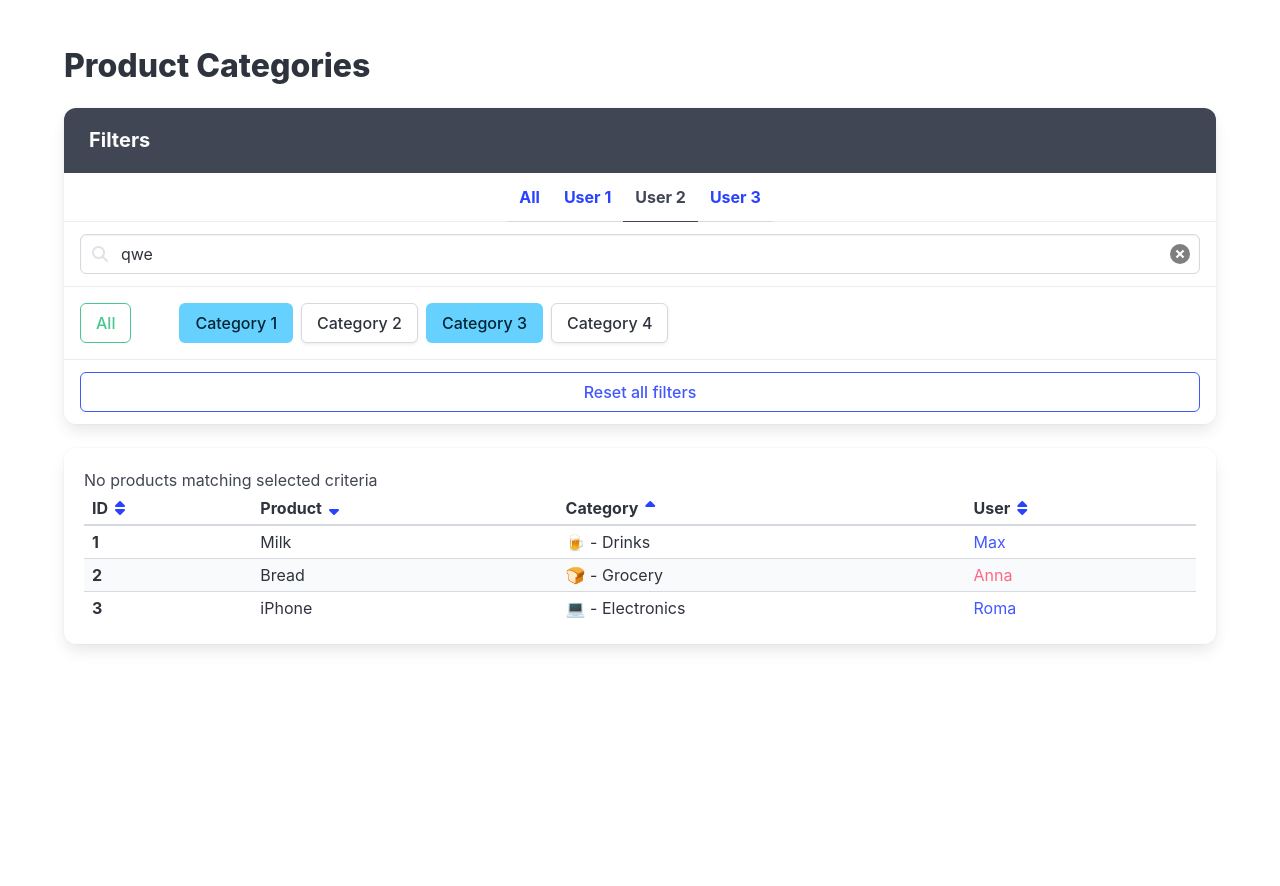
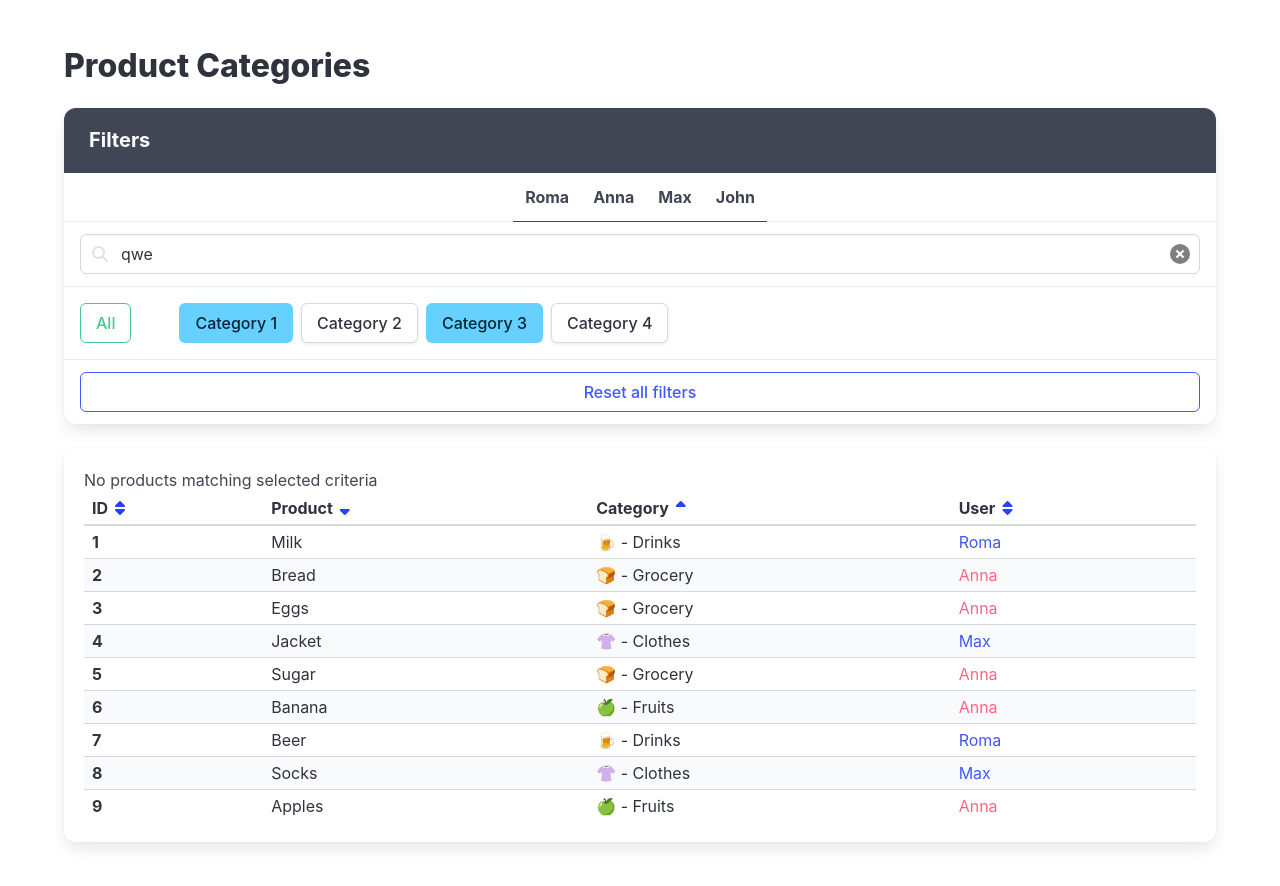
Before and after one commit to Tysiachnyk/superpooper, a React (Vite) app: page / in a window 1280 px wide. Shown: the top 886 px of the page. Before the commit the page ends 800 px from the top, so only its background shows below. Built offline with nearby package versions, Linux system fonts and the light colour scheme.

Commit message:
Solve 1 step and a bit of the second

```diff
--- a/src/App.jsx
+++ b/src/App.jsx
@@ -1,19 +1,42 @@
 /* eslint-disable jsx-a11y/accessible-emoji */
-import React from 'react';
 import './App.scss';
+import { useState } from 'react';
+import { Users } from './components/Users/Users';
+import { Product } from './components/Product/Product';
 
-// import usersFromServer from './api/users';
-// import categoriesFromServer from './api/categories';
-// import productsFromServer from './api/products';
+import usersFromServer from './api/users';
+import categoriesFromServer from './api/categories';
+import productsFromServer from './api/products';
 
-// const products = productsFromServer.map((product) => {
-//   const category = null; // find by product.categoryId
-//   const user = null; // find by category.ownerId
+const products = productsFromServer.map(product => {
+  const category = categoriesFromServer.find(
+    currentCategory => currentCategory.id === product.categoryId,
+  ); // find by product.categoryId
+  const user = usersFromServer.find(
+    currentUser => currentUser.id === category.ownerId,
+  ); // find by category.ownerId
 
-//   return null;
-// });
+  return {
+    ...product,
+    category,
+    user,
+  };
+});
 
-export const App = () => (
+function filterProductsByOwnerID(allProducts, ownerId) {
+  if (ownerId === null) {
+    return allProducts;
+  }
+
+  return allProducts.filter(product => product.user.id === ownerId);
+}
+
+export const App = () => {
+  const [selectedUserId, setSelectedUserId] = useState(null);
+
+  const visibleProducts = filterProductsByOwnerID(products, selectedUserId);
+
+  return (
     <div className="section">
       <div className="container">
         <h1 className="title">Product Categories</h1>
@@ -23,34 +46,25 @@ export const App = () => (
             <p className="panel-heading">Filters</p>
 
             <p className="panel-tabs has-text-weight-bold">
-            <a
-              data-cy="FilterAllUsers"
-              href="#/"
-            >
+              <Users
+                users={usersFromServer}
+                setSelectedUserId={setSelectedUserId}
+              />
+              {/* <a data-cy="FilterAllUsers" href="#/">
                 All
               </a>
 
-            <a
-              data-cy="FilterUser"
-              href="#/"
-            >
+              <a data-cy="FilterUser" href="#/">
                 User 1
               </a>
 
-            <a
-              data-cy="FilterUser"
-              href="#/"
-              className="is-active"
-            >
+              <a data-cy="FilterUser" href="#/" className="is-active">
                 User 2
               </a>
 
-            <a
-              data-cy="FilterUser"
-              href="#/"
-            >
+              <a data-cy="FilterUser" href="#/">
                 User 3
-            </a>
+              </a> */}
             </p>
 
             <div className="panel-block">
@@ -95,11 +109,7 @@ export const App = () => (
                 Category 1
               </a>
 
-            <a
-              data-cy="Category"
-              className="button mr-2 my-1"
-              href="#/"
-            >
+              <a data-cy="Category" className="button mr-2 my-1" href="#/">
                 Category 2
               </a>
 
@@ -110,11 +120,7 @@ export const App = () => (
               >
                 Category 3
               </a>
-            <a
-              data-cy="Category"
-              className="button mr-2 my-1"
-              href="#/"
-            >
+              <a data-cy="Category" className="button mr-2 my-1" href="#/">
                 Category 4
               </a>
             </div>
@@ -145,7 +151,6 @@ export const App = () => (
                 <th>
                   <span className="is-flex is-flex-wrap-nowrap">
                     ID
-
                     <a href="#/">
                       <span className="icon">
                         <i data-cy="SortIcon" className="fas fa-sort" />
@@ -157,7 +162,6 @@ export const App = () => (
                 <th>
                   <span className="is-flex is-flex-wrap-nowrap">
                     Product
-
                     <a href="#/">
                       <span className="icon">
                         <i data-cy="SortIcon" className="fas fa-sort-down" />
@@ -169,7 +173,6 @@ export const App = () => (
                 <th>
                   <span className="is-flex is-flex-wrap-nowrap">
                     Category
-
                     <a href="#/">
                       <span className="icon">
                         <i data-cy="SortIcon" className="fas fa-sort-up" />
@@ -181,7 +184,6 @@ export const App = () => (
                 <th>
                   <span className="is-flex is-flex-wrap-nowrap">
                     User
-
                     <a href="#/">
                       <span className="icon">
                         <i data-cy="SortIcon" className="fas fa-sort" />
@@ -193,56 +195,11 @@ export const App = () => (
             </thead>
 
             <tbody>
-            <tr data-cy="Product">
-              <td className="has-text-weight-bold" data-cy="ProductId">
-                1
-              </td>
-
-              <td data-cy="ProductName">Milk</td>
-              <td data-cy="ProductCategory">🍺 - Drinks</td>
-
-              <td
-                data-cy="ProductUser"
-                className="has-text-link"
-              >
-                Max
-              </td>
-            </tr>
-
-            <tr data-cy="Product">
-              <td className="has-text-weight-bold" data-cy="ProductId">
-                2
-              </td>
-
-              <td data-cy="ProductName">Bread</td>
-              <td data-cy="ProductCategory">🍞 - Grocery</td>
-
-              <td
-                data-cy="ProductUser"
-                className="has-text-danger"
-              >
-                Anna
-              </td>
-            </tr>
-
-            <tr data-cy="Product">
-              <td className="has-text-weight-bold" data-cy="ProductId">
-                3
-              </td>
-
-              <td data-cy="ProductName">iPhone</td>
-              <td data-cy="ProductCategory">💻 - Electronics</td>
-
-              <td
-                data-cy="ProductUser"
-                className="has-text-link"
-              >
-                Roma
-              </td>
-            </tr>
+              <Product products={visibleProducts} />
             </tbody>
           </table>
         </div>
       </div>
     </div>
   );
+};
--- /dev/null
+++ b/src/components/Product/Product.jsx
@@ -0,0 +1,30 @@
+import clsx from 'clsx';
+
+export function Product({ products }) {
+  return (
+    <>
+      {products.map(product => (
+        <tr data-cy="Product">
+          <td className="has-text-weight-bold" data-cy="ProductId">
+            {product.id}
+          </td>
+
+          <td data-cy="ProductName">{product.name}</td>
+          <td data-cy="ProductCategory">
+            {product.category.icon} - {product.category.title}
+          </td>
+
+          <td
+            data-cy="ProductUser"
+            className={clsx({
+              'has-text-link': product.user.sex === 'm',
+              'has-text-danger': product.user.sex === 'f',
+            })}
+          >
+            {product.user.name}
+          </td>
+        </tr>
+      ))}
+    </>
+  );
+}
--- /dev/null
+++ b/src/components/Users/Users.jsx
@@ -0,0 +1,16 @@
+export function Users({ users, setSelectedUserId }) {
+  return (
+    <>
+      {users.map(user => (
+        <a
+          data-cy="FilterUser"
+          href="#/"
+          className="is-active"
+          onClick={() => setSelectedUserId(user.id)}
+        >
+          {user.name}
+        </a>
+      ))}
+    </>
+  );
+}
```
Also changed, not shown: 1 other file (tests, documents, lock files or other folders). Lines whose indentation alone changed are shown as unchanged.
